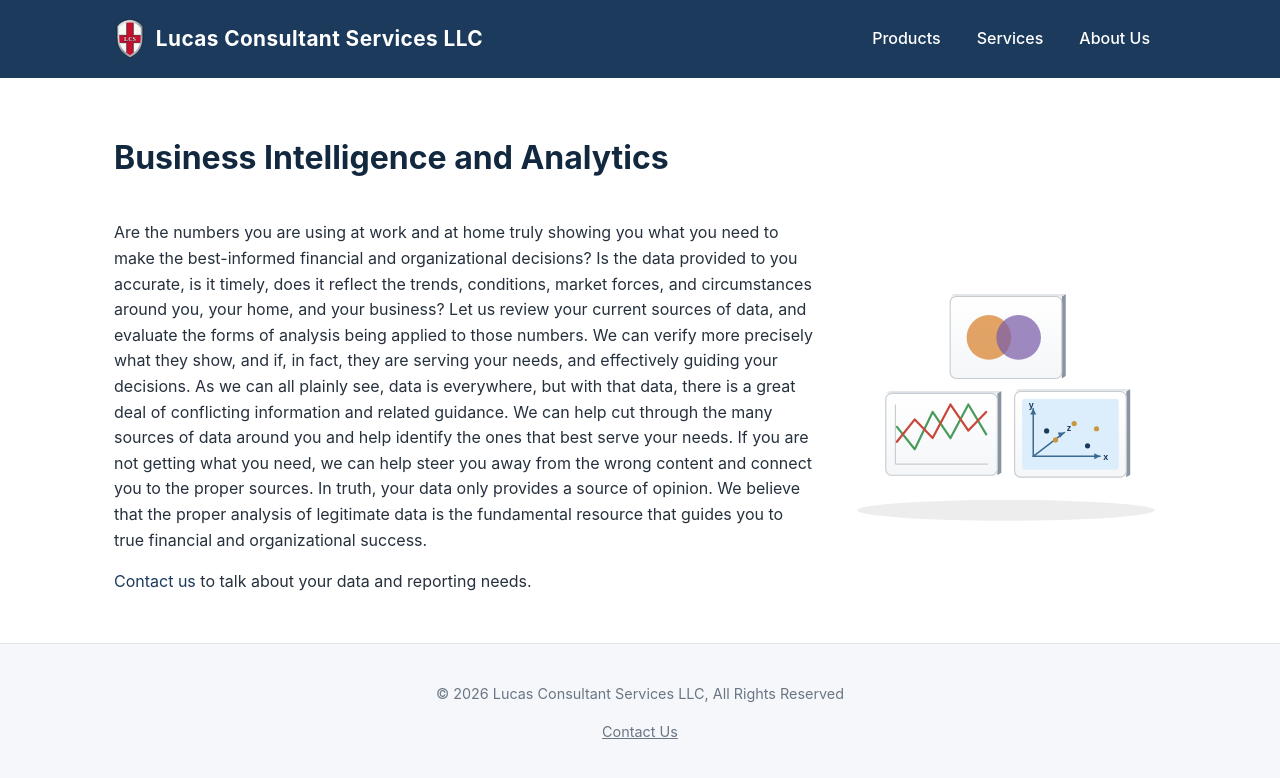
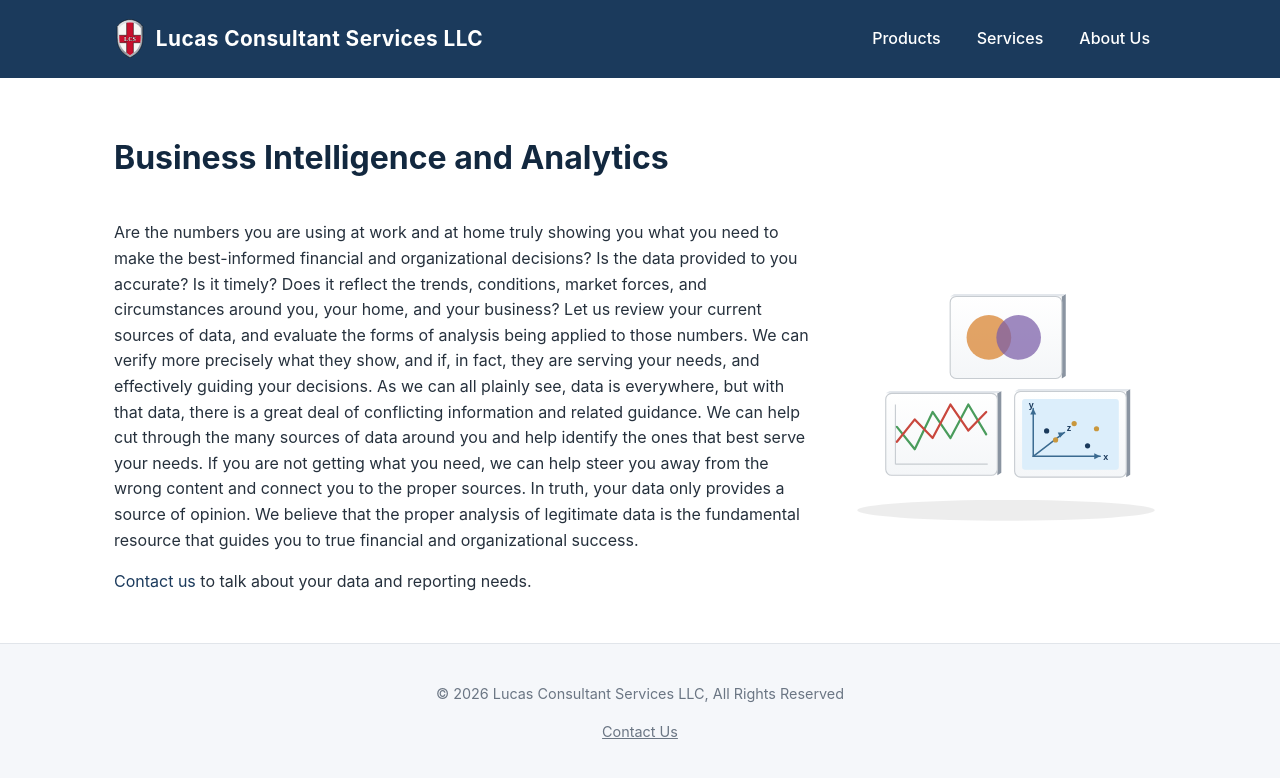
Before and after one commit to DrColorado/lucas-consulting-site, a Jekyll site: the page built from lucas-consulting-site/services/business-intelligence-analytics.md, in a window 1280 px wide. Shown: the top 778 px of the page. Built offline with Jekyll 4.4.1, drawn with Linux system fonts in a browser that asks for light colours.

```diff
--- a/lucas-consulting-site/services/business-intelligence-analytics.md
+++ b/lucas-consulting-site/services/business-intelligence-analytics.md
@@ -9,7 +9,7 @@ permalink: /services/business-intelligence-analytics/
 <div class="service-layout">
 <div class="service-text" markdown="1">
 
-Are the numbers you are using at work and at home truly showing you what you need to make the best-informed financial and organizational decisions? Is the data provided to you accurate, is it timely, does it reflect the trends, conditions, market forces, and circumstances around you, your home, and your business? Let us review your current sources of data, and evaluate the forms of analysis being applied to those numbers. We can verify more precisely what they show, and if, in fact, they are serving your needs, and effectively guiding your decisions. As we can all plainly see, data is everywhere, but with that data, there is a great deal of conflicting information and related guidance. We can help cut through the many sources of data around you and help identify the ones that best serve your needs. If you are not getting what you need, we can help steer you away from the wrong content and connect you to the proper sources. In truth, your data only provides a source of opinion. We believe that the proper analysis of legitimate data is the fundamental resource that guides you to true financial and organizational success.
+Are the numbers you are using at work and at home truly showing you what you need to make the best-informed financial and organizational decisions? Is the data provided to you accurate? Is it timely? Does it reflect the trends, conditions, market forces, and circumstances around you, your home, and your business? Let us review your current sources of data, and evaluate the forms of analysis being applied to those numbers. We can verify more precisely what they show, and if, in fact, they are serving your needs, and effectively guiding your decisions. As we can all plainly see, data is everywhere, but with that data, there is a great deal of conflicting information and related guidance. We can help cut through the many sources of data around you and help identify the ones that best serve your needs. If you are not getting what you need, we can help steer you away from the wrong content and connect you to the proper sources. In truth, your data only provides a source of opinion. We believe that the proper analysis of legitimate data is the fundamental resource that guides you to true financial and organizational success.
 
 [Contact us]({{ '/about/contact/' | relative_url }}) to talk about your data and reporting needs.
 
```
